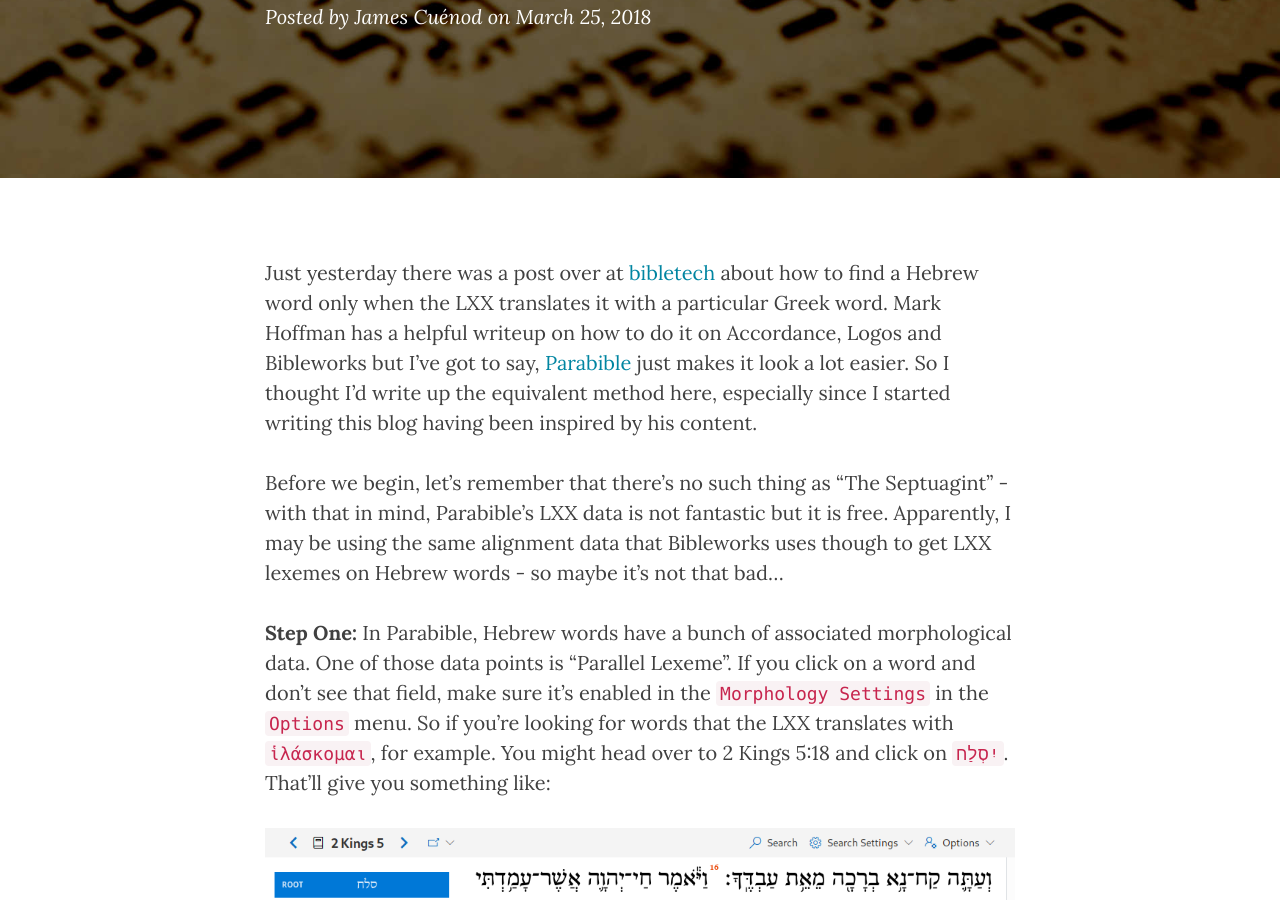
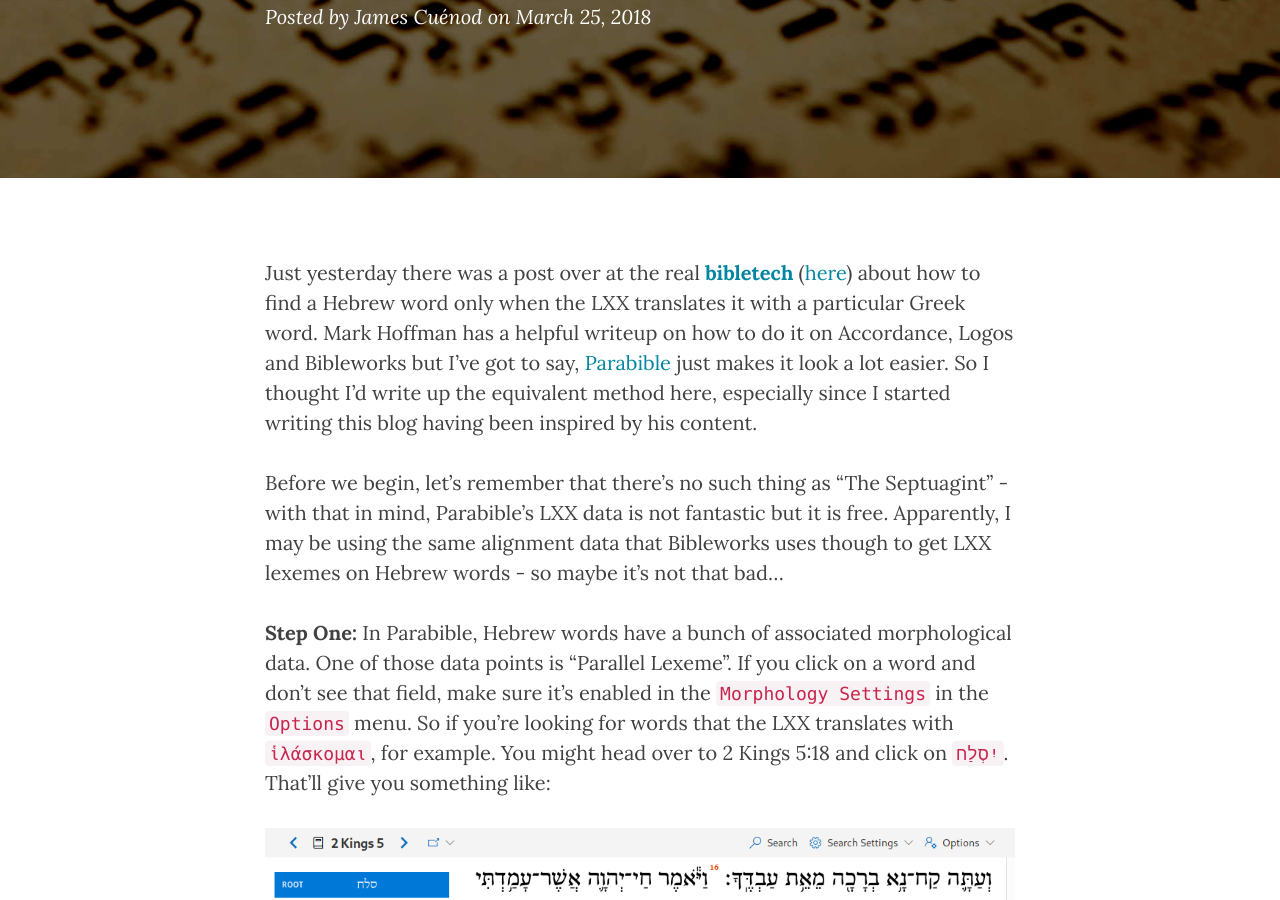
Before and after one commit to jcuenod/bibletech, a Jekyll site: the page built from _posts/2018-04-25-finding-hebrew-by-greek.md, in a window 1280 px wide and 900 px high, scrolled down 358 px. Built offline with Jekyll 4.4.1, drawn with Linux system fonts in a browser that asks for light colours; nearby versions of some CDN libraries.

Commit message:
Better credit

```diff
--- a/_posts/2018-04-25-finding-hebrew-by-greek.md
+++ b/_posts/2018-04-25-finding-hebrew-by-greek.md
@@ -7,7 +7,7 @@
 header-img: "img/post-bg-hebrew.jpg"
 ---
 
-Just yesterday there was a post over at [bibletech](https://bibleandtech.blogspot.com/) about how to find a Hebrew word only when the LXX translates it with a particular Greek word. Mark Hoffman has a helpful writeup on how to do it on Accordance, Logos and Bibleworks but I've got to say, [Parabible](https://parabible.com/) just makes it look a lot easier. So I thought I'd write up the equivalent method here, especially since I started writing this blog having been inspired by his content.
+Just yesterday there was a post over at the real [**bibletech**](https://bibleandtech.blogspot.com/) ([here](https://bibleandtech.blogspot.com/2018/03/finding-hebrew-words-translated-by.html)) about how to find a Hebrew word only when the LXX translates it with a particular Greek word. Mark Hoffman has a helpful writeup on how to do it on Accordance, Logos and Bibleworks but I've got to say, [Parabible](https://parabible.com/) just makes it look a lot easier. So I thought I'd write up the equivalent method here, especially since I started writing this blog having been inspired by his content.
 
 Before we begin, let's remember that there's no such thing as "The Septuagint" - with that in mind, Parabible's LXX data is not fantastic but it is free. Apparently, I may be using the same alignment data that Bibleworks uses though to get LXX lexemes on Hebrew words - so maybe it's not that bad...
 
```
